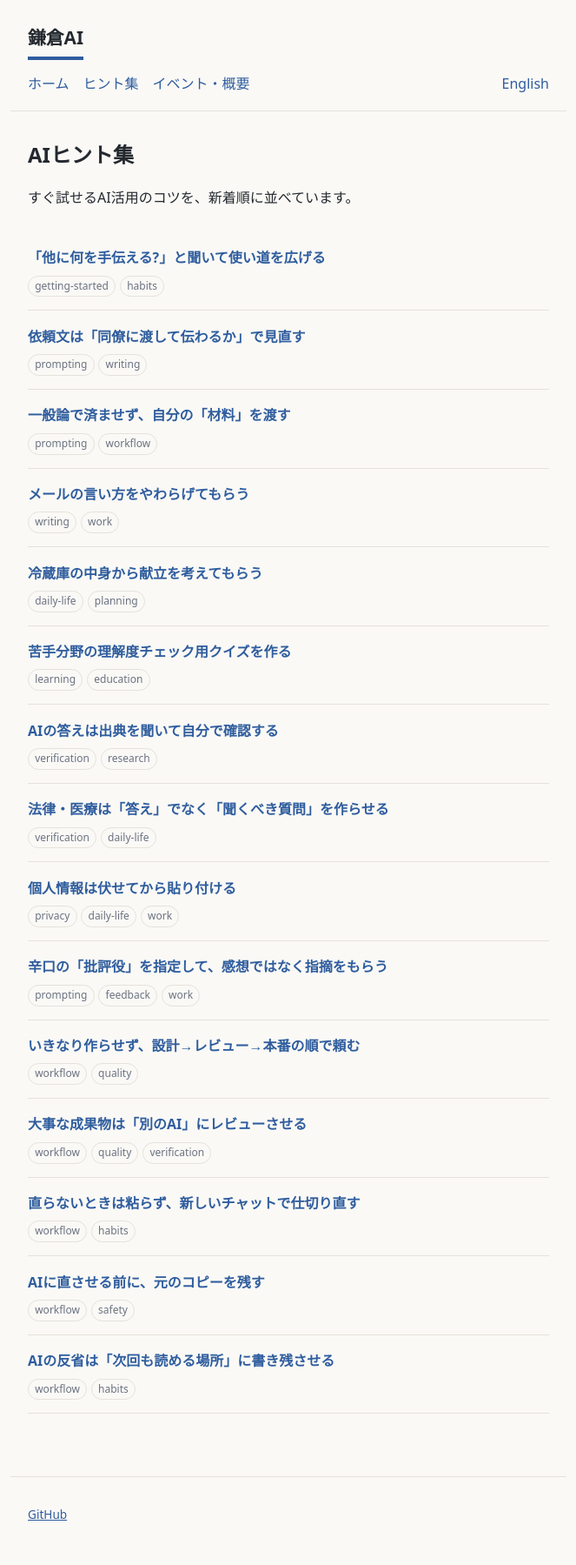
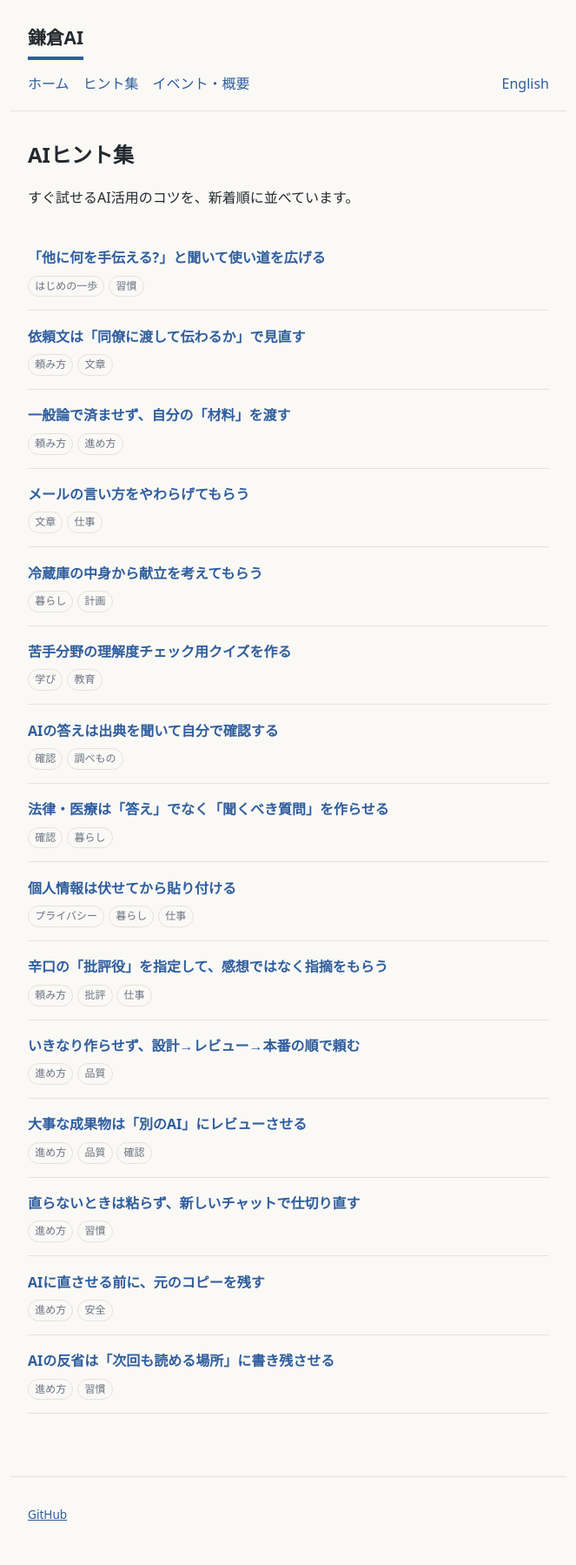
Before and after one commit to tagawa/kamakura-ai, a Jekyll site: the page built from ja/tips.md, in a window 1280 px wide. Shown: the whole page at 87% size, without its empty margins (308-971 px from the left). Built offline with Jekyll 4.4.1, drawn with Linux system fonts in a browser that asks for light colours; a file with an impossible date is left out.

Commit message:
Added Japanese translations for tip tags

```diff
--- /dev/null
+++ b/_data/tags.yml
@@ -0,0 +1,26 @@
+getting-started: はじめの一歩
+habits: 習慣
+prompting: 頼み方
+writing: 文章
+workflow: 進め方
+work: 仕事
+daily-life: 暮らし
+planning: 計画
+learning: 学び
+education: 教育
+verification: 確認
+research: 調べもの
+privacy: プライバシー
+feedback: 批評
+quality: 品質
+safety: 安全
+judgment: 見極め
+images: 画像
+coding: プログラミング
+language: 語学
+travel: 旅行
+communication: 伝え方
+brainstorming: アイデア出し
+admin: 事務
+spreadsheet: 表計算
+marketing: 広報
--- a/_layouts/tip.html
+++ b/_layouts/tip.html
@@ -6,7 +6,7 @@ layout: default
 <header class="tip-header">
   <h1>{{ page.title_ja }}</h1>
   {% if page.title_en %}<p class="tip-title-en" lang="en">{{ page.title_en }}</p>{% endif %}
-  <p class="tip-tags">{% for tag in page.tags %}<span class="tag">{{ tag }}</span>{% endfor %}</p>
+  <p class="tip-tags">{% for tag in page.tags %}<span class="tag">{{ site.data.tags[tag] | default: tag }}</span>{% endfor %}</p>
 </header>
 <section class="tip-body" lang="ja" id="ja">
 {{ parts[0] }}
--- a/ja/tips.md
+++ b/ja/tips.md
@@ -12,6 +12,8 @@ permalink: /ja/tips/
 <ul class="tip-list">
 {% assign tips = site.tips | sort: 'date' | reverse %}
 {% for tip in tips %}
-  <li><a href="{{ tip.url }}">{{ tip.title_ja }}</a><br>{% for tag in tip.tags %}<span class="tag">{{ tag }}</span>{% endfor %}</li>
+  <li><a href="{{ tip.url }}">{{ tip.title_ja }}</a><br>
+    {% for tag in tip.tags %}<span class="tag">{{ site.data.tags[tag] | default: tag }}</span>{% endfor %}
+  </li>
 {% endfor %}
 </ul>
```
Also changed, not shown: ja/index.md (+3 -1 lines).
